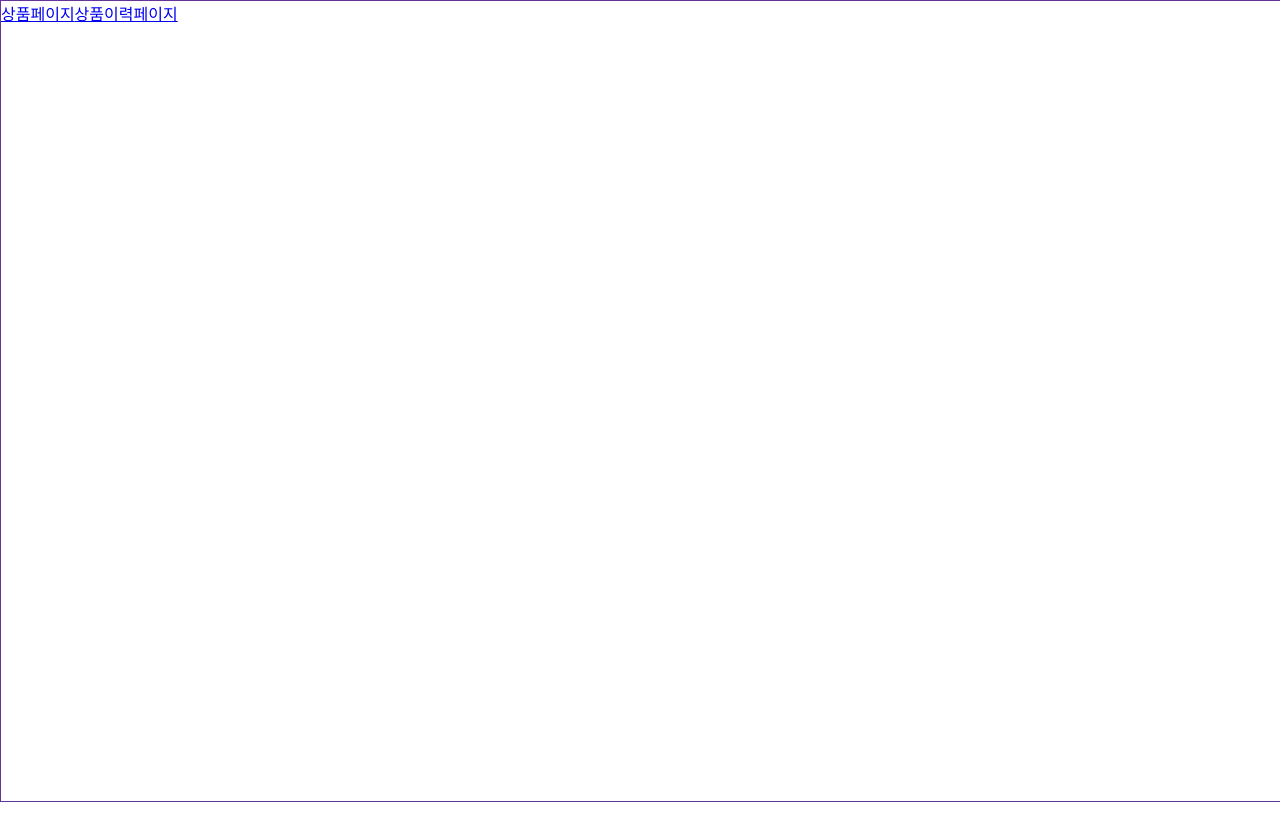
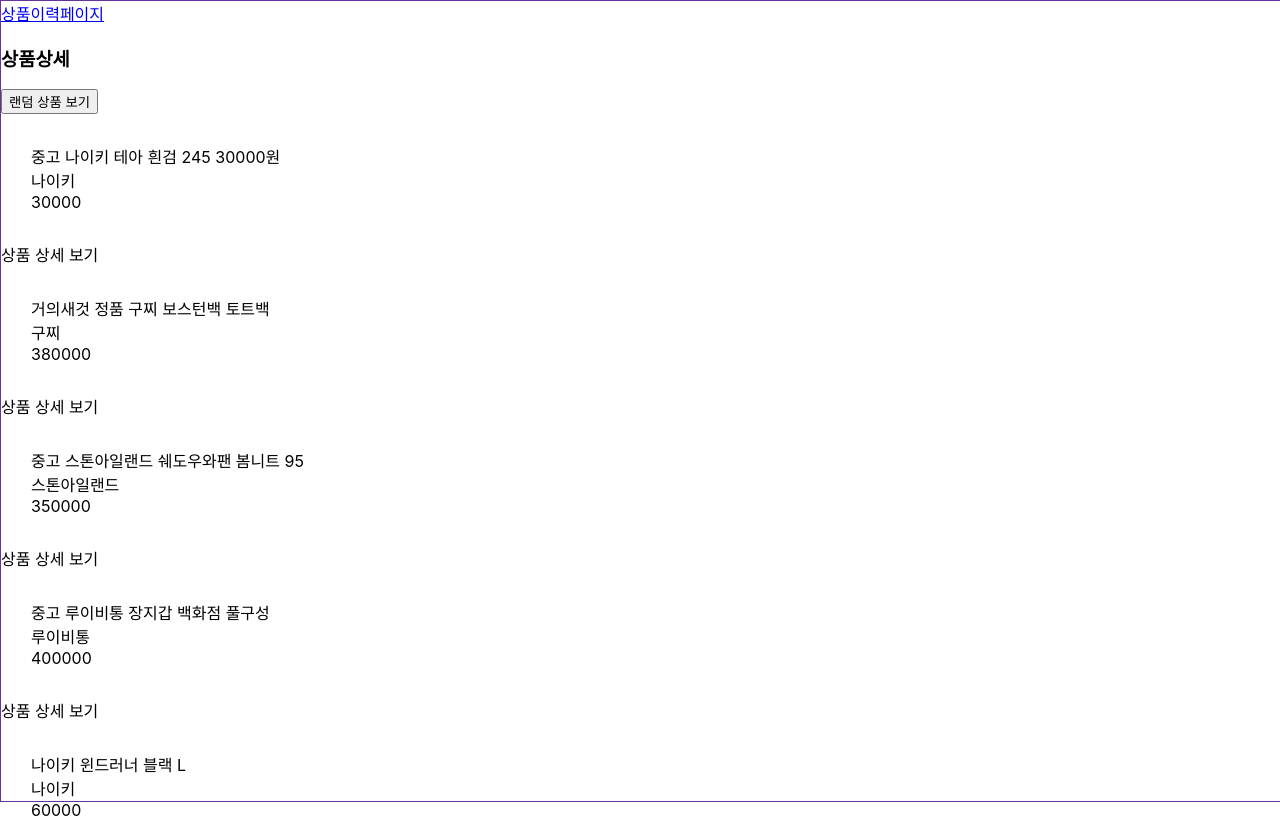
Before and after one commit to yeokyeong/product-inquiry-history, a React (Create React App) app: page / in a window 1280 px wide. Shown: the top 818 px of the page. Built offline with nearby package versions, Linux system fonts and the light colour scheme.

Commit message:
fix change pages function

```diff
--- a/src/App.js
+++ b/src/App.js
@@ -11,7 +11,7 @@
           <Route exact path="/">
             <Home />
           </Route>
-          <Route exact path="/product">
+          <Route exact path="/product/:title">
             <Product />
           </Route>
           <Route exact path="/recentList">
--- a/src/page/Home/index.js
+++ b/src/page/Home/index.js
@@ -1,15 +1,72 @@
 import React from "react";
 import "./index.scss";
 import { Link } from "react-router-dom";
+import data from "../../Utils/database";
 import { getItemHistories, setItemHistories } from "../../Utils/localStorage";
+import { isDataEqual } from "../../Utils/dataValidation";
+import ProductItem from "../../Components/Item";
 export default class Home extends React.PureComponent {
   constructor(props) {
     super(props);
-    this.state = {};
+    this.state = { products: [], selectedItem: {} };
   }
   componentDidMount() {
     this.resetItemHistories();
+    this.fetchData();
   }
+
+  fetchData = () => {
+    this.setState({ products: [...data] });
+  };
+  onClickItem = (item) => {
+    this.setState({ selectedItem: item }, () => this.addHistory());
+  };
+
+  addHistory = () => {
+    let itemHistories = getItemHistories();
+    itemHistories = this.deleteIfExist(itemHistories);
+
+    itemHistories.push({
+      item: this.state.selectedItem,
+      expire: new Date().toString()
+    });
+
+    setItemHistories(itemHistories);
+  };
+
+  deleteIfExist = (itemHistories) => {
+    const idx = itemHistories.findIndex((obj) =>
+      isDataEqual(obj.item, this.state.selectedItem)
+    );
+    if (idx > -1) {
+      itemHistories.splice(idx, 1);
+    }
+    return itemHistories;
+  };
+
+  onClickRandom = () => {
+    const { selectedItem } = this.state;
+    let isSelectedItemExist = !!Object.keys(selectedItem).length;
+    let copiedProducts = [...data];
+
+    if (isSelectedItemExist) {
+      const idx = copiedProducts.findIndex((obj) =>
+        isDataEqual(obj, selectedItem)
+      );
+      copiedProducts.splice(idx, 1);
+    }
+
+    let shuffled = this.shuffleArr(copiedProducts);
+    this.setState({ products: shuffled, selectedItem: {} });
+  };
+
+  shuffleArr = (arr) => {
+    let shuffled = arr
+      .map((value) => ({ value, sort: Math.random() }))
+      .sort((a, b) => a.sort - b.sort)
+      .map(({ value }) => value);
+    return shuffled;
+  };
 
   resetItemHistories() {
     const filtered = getItemHistories().filter(
@@ -22,10 +79,23 @@
   }
 
   render() {
+    const { products, selectedItem } = this.state;
+
     return (
       <div className="page page--home">
-        <Link to="/product">상품페이지</Link>
         <Link to="/recentList">상품이력페이지</Link>
+        <div className="page page--product-list">
+          <h3>상품상세</h3>
+          <button onClick={this.onClickRandom}>랜덤 상품 보기</button>
+          <div>
+            {products.map((item, idx) => (
+              <div key={idx}>
+                <ProductItem item={item} selectedItem={selectedItem} />
+                <div onClick={() => this.onClickItem(item)}>상품 상세 보기</div>
+              </div>
+            ))}
+          </div>
+        </div>
       </div>
     );
   }
--- a/src/page/Product/index.js
+++ b/src/page/Product/index.js
@@ -4,83 +4,36 @@
 import { getItemHistories, setItemHistories } from "../../Utils/localStorage";
 import { isDataEqual } from "../../Utils/dataValidation";
 import ProductItem from "../../Components/Item";
-export default class Product extends React.Component {
+import { withRouter } from "react-router";
+export default withRouter(
+  class Product extends React.Component {
     constructor(props) {
       super(props);
-    this.state = { products: [], selectedItem: {} };
+      this.state = { product: [] };
     }
 
     componentDidMount() {
-    this.fetchData();
+      this.fetchData(this.props.match.params.title);
     }
-  fetchData = () => {
-    this.setState({ products: [...data] });
-  };
-  onClickItem = (item) => {
-    this.setState({ selectedItem: item }, () => this.addHistory());
-  };
-
-  addHistory = () => {
-    let itemHistories = getItemHistories();
-    itemHistories = this.deleteIfExist(itemHistories);
-
-    itemHistories.push({
-      item: this.state.selectedItem,
-      expire: new Date().toString()
-    });
-
-    setItemHistories(itemHistories);
-  };
-
-  deleteIfExist = (itemHistories) => {
-    const idx = itemHistories.findIndex((obj) =>
-      isDataEqual(obj.item, this.state.selectedItem)
-    );
-    if (idx > -1) {
-      itemHistories.splice(idx, 1);
-    }
-    return itemHistories;
+    fetchData = (title) => {
+      this.setState({ product: data.find((item) => item.title === title) });
     };
 
     onClickRandom = () => {
-    const { selectedItem } = this.state;
-    let isSelectedItemExist = !!Object.keys(selectedItem).length;
-    let copiedProducts = [...data];
-
-    if (isSelectedItemExist) {
-      const idx = copiedProducts.findIndex((obj) =>
-        isDataEqual(obj, selectedItem)
-      );
-      copiedProducts.splice(idx, 1);
-    }
-
-    let shuffled = this.shuffleArr(copiedProducts);
-    this.setState({ products: shuffled, selectedItem: {} });
-  };
-
-  shuffleArr = (arr) => {
-    let shuffled = arr
-      .map((value) => ({ value, sort: Math.random() }))
-      .sort((a, b) => a.sort - b.sort)
-      .map(({ value }) => value);
-    return shuffled;
+      const { product } = this.state;
     };
 
     render() {
-    const { products, selectedItem } = this.state;
+      const { product } = this.state;
       return (
         <div className="page page--product-list">
           <h3>상품상세</h3>
           <button onClick={this.onClickRandom}>랜덤 상품 보기</button>
           <div>
-          {products.map((item, idx) => (
-            <div key={idx}>
-              <ProductItem item={item} selectedItem={selectedItem} />
-              <div onClick={() => this.onClickItem(item)}>상품 상세 보기</div>
-            </div>
-          ))}
+            <ProductItem item={product} />
           </div>
         </div>
       );
     }
   }
+);
```
Lines whose indentation alone changed are shown as unchanged.
